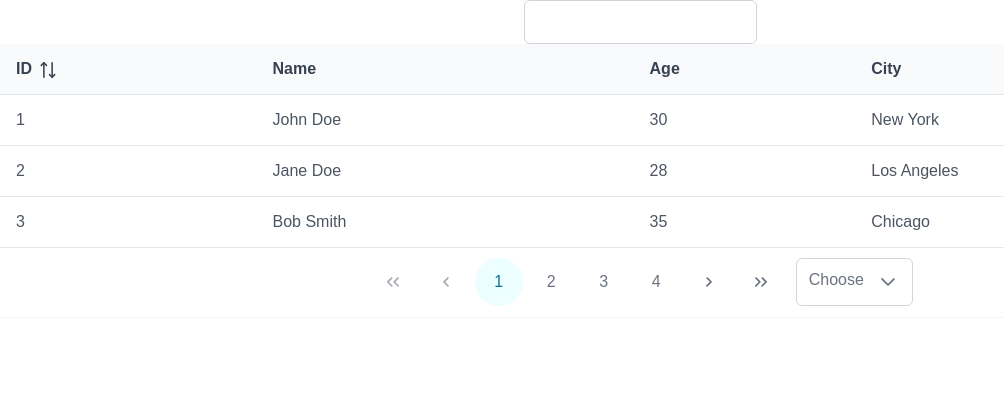
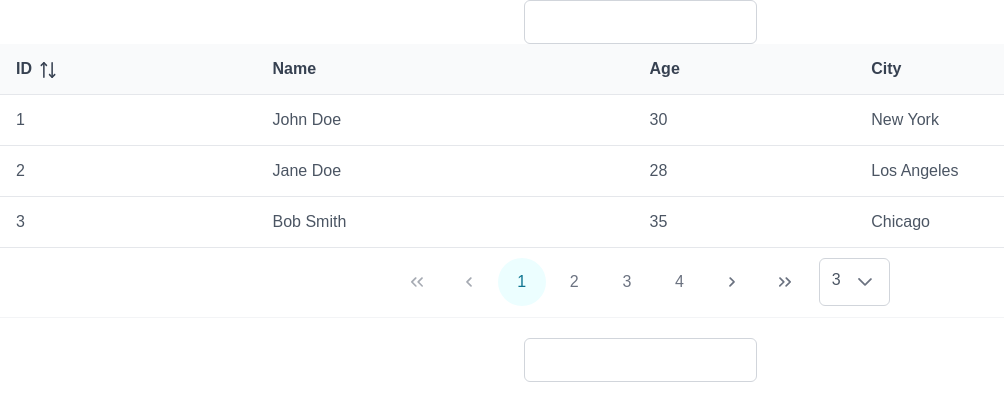
Before and after one commit to odhiambo-ed/primereact-demo, a React (Create React App) app: page / in a window 1280 px wide. Shown: the top 420 px of the page, without its empty margins (0-1004 px from the left). Built offline with nearby package versions, Linux system fonts and the light colour scheme; a web font is replaced by a local one.

Commit message:
add password gauge

```diff
--- a/package.json
+++ b/package.json
@@ -14,7 +14,7 @@
     "web-vitals": "^2.1.4"
   },
   "scripts": {
-    "start": "react-scripts start",
+    "start": "CHOKIDAR_USEPOLLING=true react-scripts start",
     "build": "react-scripts build",
     "test": "react-scripts test",
     "eject": "react-scripts eject"
--- a/src/App.js
+++ b/src/App.js
@@ -1,12 +1,14 @@
 import './App.css';
 import "primereact/resources/themes/lara-light-cyan/theme.css";
+import "primereact/resources/primereact.min.css";
+import "primeicons/primeicons.css";
 import data from './data';
 import { DataTable } from 'primereact/datatable';
 import { Column } from 'primereact/column';
 import { useState } from 'react';
 import { FilterMatchMode } from 'primereact/api';
 import { InputText } from 'primereact/inputtext';
-
+import { Password } from 'primereact/password';
 
 function App() {
   const [filter, setFilter] = useState({
@@ -18,13 +20,16 @@ function App() {
         <InputText value={filter.global.value} onChange={(e) => setFilter({ ...filter, global: { value: e.target.value, matchMode: FilterMatchMode.CONTAINS }, })} />
       </div>
       <DataTable value={data} filters={filter}
-        paginator rows={3} rowsPerPageOptions={[10, 25, 50]} totalRecords={data.length}
+        paginator rows={3} rowsPerPageOptions={[3, 5, 10]} totalRecords={data.length}
       >
         <Column field="id" header="ID" sortable></Column>
         <Column field="name" header="Name"></Column>
         <Column field="age" header="Age"></Column>
         <Column field="city" header="City"></Column>
       </DataTable>
+
+      <br />
+      <Password />
     </div>
   );
 }
```
Also changed, not shown: src/pages/login.js (added, +15 -0 lines).
